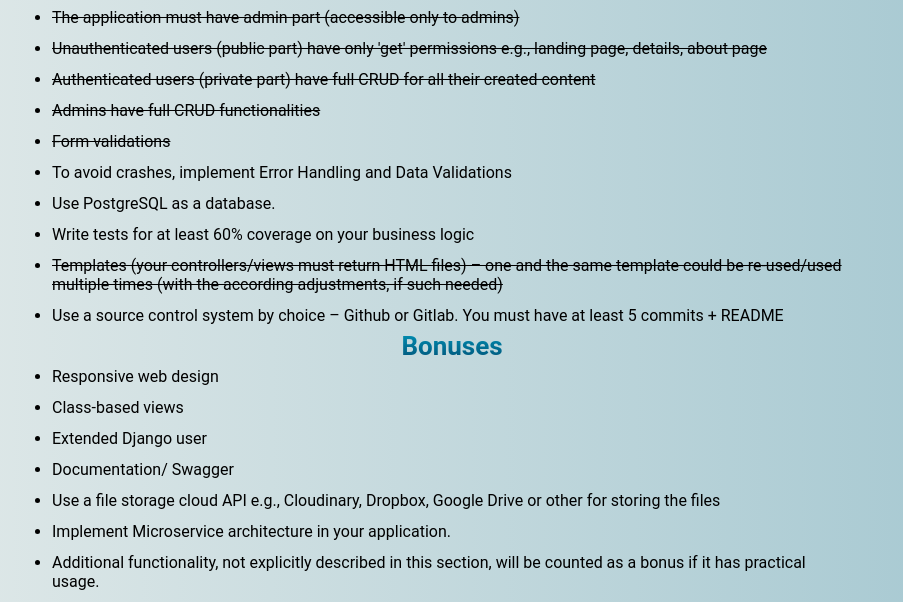
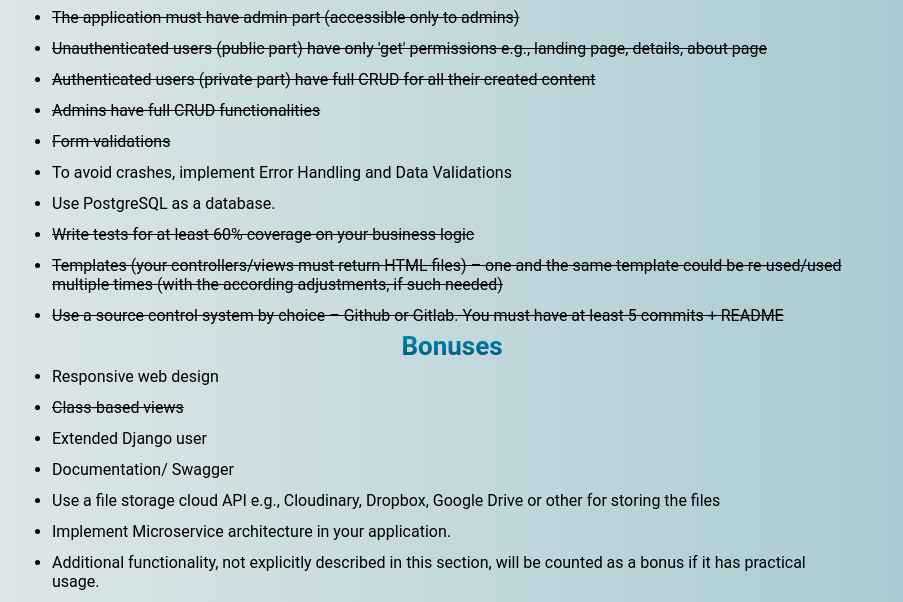
Before and after one commit to kzborisov/MedPall, a Django app: page /about/ in a window 1280 px wide. Shown: the part 272-874 px from the top of the page, without its empty margins (188-1091 px from the left). Run offline with Django 4.2, Linux system fonts and the light colour scheme.

```diff
--- a/requirements.txt
+++ b/requirements.txt
@@ -8,17 +8,20 @@ click-didyoumean==0.3.0
 click-plugins==1.1.1
 click-repl==0.2.0
 coverage==6.3
+defusedxml==0.7.1
 Deprecated==1.2.13
 Django==4.0.1
 django-anymail==8.5
 flake8==4.0.1
 fontawesome-free==5.15.4
 form==0.0.1
+genbadge==1.0.6
 idna==3.3
 kombu==5.2.3
 mccabe==0.6.1
 packaging==21.3
 password==0.2
+Pillow==9.0.0
 prompt-toolkit==3.0.24
 psycopg2-binary==2.9.3
 pycodestyle==2.8.0
--- a/templates/home/about.html
+++ b/templates/home/about.html
@@ -22,11 +22,11 @@
                 <li style="text-decoration: line-through"> Form validations</li>
                 <li>To avoid crashes, implement Error Handling and Data Validations</li>
                 <li>Use PostgreSQL as a database.</li>
-                <li>Write tests for at least 60% coverage on your business logic</li>
+                <li style="text-decoration: line-through">Write tests for at least 60% coverage on your business logic</li>
                 <li style="text-decoration: line-through">Templates (your controllers/views must return HTML files) – one and the same template could be
                     re-used/used multiple times (with the according adjustments, if such needed)
                 </li>
-                <li>Use a source control system by choice – Github or Gitlab. You must have at least 5 commits +
+                <li style="text-decoration: line-through">Use a source control system by choice – Github or Gitlab. You must have at least 5 commits +
                     README
                 </li>
             </ul>
@@ -34,7 +34,7 @@
             <h2>Bonuses</h2>
             <ul>
                 <li>Responsive web design</li>
-                <li>Class-based views</li>
+                <li style="text-decoration: line-through">Class-based views</li>
                 <li>Extended Django user</li>
                 <li>Documentation/ Swagger</li>
                 <li>Use a file storage cloud API e.g., Cloudinary, Dropbox, Google Drive or other for storing the
```
Also changed, not shown: .github/workflows/ci.yml, README.md.
